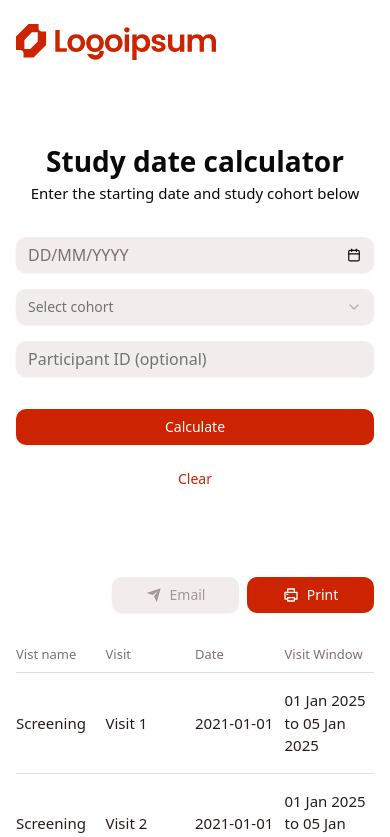
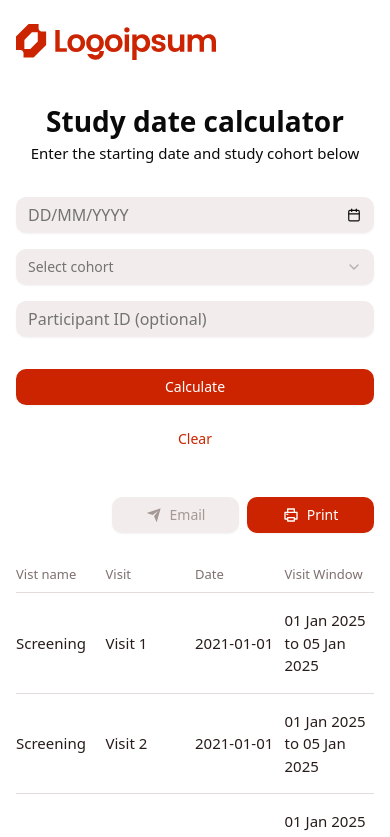
Before and after one commit to Epic-Project-001/s-cal, a Next.js app: page / in a window 390 px wide. Shown: the top 837 px of the page. Built offline with nearby package versions, Linux system fonts and the light colour scheme.

Commit message:
fix: spacing

```diff
--- a/components/StudyDateCalculator.tsx
+++ b/components/StudyDateCalculator.tsx
@@ -36,7 +36,7 @@ export default function StudyDateCalculator() {
   });
 
   return (
-    <div className="mx-auto max-w-[431px] px-4 w-full flex my-20 flex-col items-center">
+    <div className="mx-auto max-w-[431px] px-4 w-full flex my-10 lg:my-20 flex-col items-center">
       <h1 className="font-bold text-[28px]">Study date calculator</h1>
       <p>Enter the starting date and study cohort below</p>
       <Form {...form}>
```
